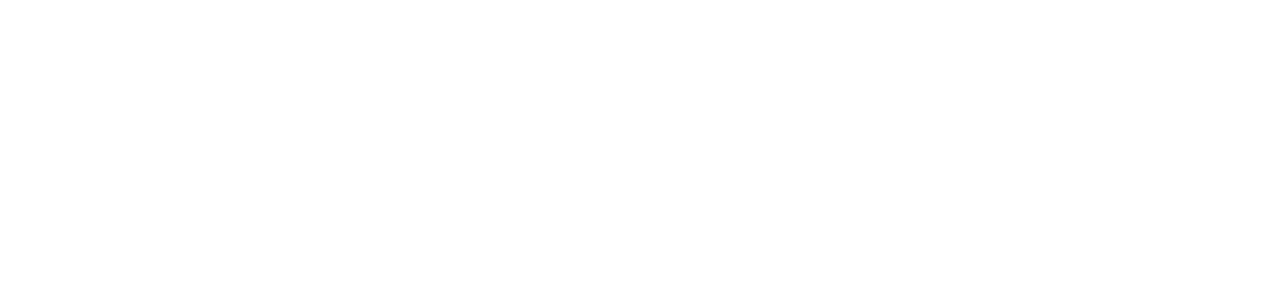
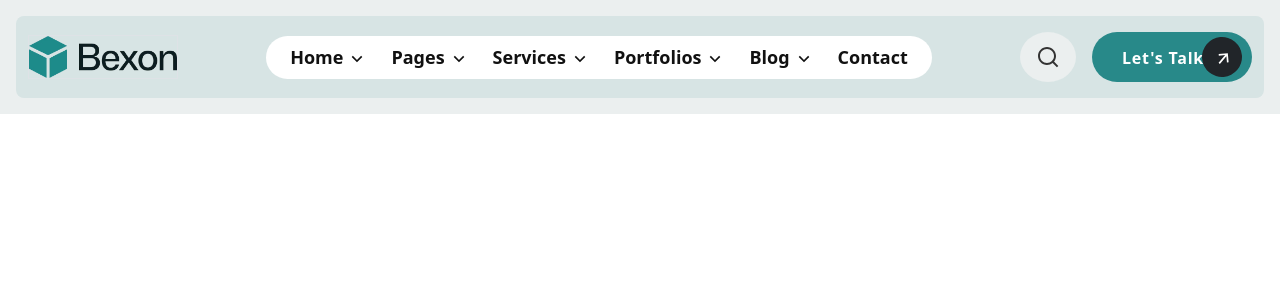
Before and after one commit to bhushanpatil288/bexon-react, a React (Vite) app: page / in a window 1280 px wide. Shown: the top 300 px of the page. Built offline with nearby package versions, Linux system fonts and the light colour scheme.

Commit message:
[add] - [header] - added basic navbar

```diff
--- a/package.json
+++ b/package.json
@@ -10,6 +10,7 @@
     "preview": "vite preview"
   },
   "dependencies": {
+    "@remixicon/react": "^4.9.0",
     "bootstrap": "^5.3.8",
     "react": "^19.1.1",
     "react-bootstrap": "^2.10.10",
--- a/src/App.jsx
+++ b/src/App.jsx
@@ -1,7 +1,10 @@
+import Header from "./components/header/Header"
 
 const App = () => {
   return (
-    <></>
+    <>
+      <Header />
+    </>
   )
 }
 
--- /dev/null
+++ b/src/components/common/ButtonCustom.jsx
@@ -0,0 +1,18 @@
+import { RiArrowRightLine } from "@remixicon/react"
+import "./css/ButtonCustom.css"
+
+const ButtonCustom = ({text}) => {
+  return (
+    <button className="overflow-hidden btn-custom d-flex gap-2 align-items-center justify-content-end position-relative">
+      <div>
+        <p className="m-1 ps-3 mt-2 text-1 fw-bold spacing-wide">{text}</p>
+        <p className="m-1 ps-3 mt-2 text-2 fw-bold spacing-wide">{text}</p>
+      </div>
+      <div className="bg-dark p-2 rounded-circle arrow">
+        <RiArrowRightLine size={20} />
+      </div>
+    </button>
+  )
+}
+
+export default ButtonCustom
--- /dev/null
+++ b/src/components/common/css/ButtonCustom.css
@@ -0,0 +1,46 @@
+/* button start */
+
+.btn-custom{
+  background-color: #288989;
+  color: #fff;
+  font-weight: 500;
+  padding: 5px 10px;
+  border: none;
+  border-radius: 50px;
+  transition: all 0.2s linear;
+  width: 160px;
+}
+
+.btn-custom:hover .arrow{
+  rotate: 0deg;
+}
+
+.arrow{
+  transition: all 0.2s linear;
+  height: 40px;
+  width: 40px;
+  rotate: -50deg;
+}
+
+.text-2{
+  position: absolute;
+  top: 6px;
+  left: 10px;
+  transition: all 0.2s linear;
+}
+.text-1{
+  position: absolute;
+  left: 10px;
+  bottom: -30px;
+  transition: all 0.2s linear;
+}
+
+.btn-custom:hover .text-2{
+  transform: translateY(-35px);
+}
+
+.btn-custom:hover .text-1{
+  transform: translateY(-38px);
+}
+
+/* button end */
--- /dev/null
+++ b/src/components/header/Header.jsx
@@ -0,0 +1,18 @@
+import Navbar from "./Navbar"
+import NavRight from "./NavRight"
+import Logo from "./Logo"
+import "./header.css"
+
+const Header = () => {
+  return (
+    <header className='container-fluid bg-custom-main p-3'>
+      <div className="bg-custom-hero container-fluid rounded-3 d-flex justify-content-between py-3 align-items-center">
+        <Logo />
+        <Navbar />
+        <NavRight />
+      </div>
+    </header>
+  )
+}
+
+export default Header
--- /dev/null
+++ b/src/components/header/Logo.jsx
@@ -0,0 +1,11 @@
+import { logo } from "../../constants/constants"
+
+const Logo = () => {
+  return (
+    <div className="d-flex align-items-center border logo-container">
+      <a href="#"><img src={logo} alt="bexon-logo" className="img-fluid" /></a>
+    </div>
+  )
+}
+
+export default Logo
--- /dev/null
+++ b/src/components/header/NavRight.jsx
@@ -0,0 +1,16 @@
+import { RiSearchLine } from "@remixicon/react"
+import ButtonCustom from "../common/ButtonCustom"
+
+const NavRight = () => {
+  return (
+     <div className="d-flex gap-3">
+        <div className="bg-custom-main px-3 d-flex justify-content-center align-items-center py-1 rounded-circle pointer">
+          <RiSearchLine />
+        </div>
+
+        <ButtonCustom text="Let's Talk" />
+      </div>
+  )
+}
+
+export default NavRight
--- /dev/null
+++ b/src/components/header/Navbar.jsx
@@ -0,0 +1,23 @@
+import { navItems } from "../../constants/constants"
+import { RiArrowDownSLine } from "@remixicon/react"
+
+const Navbar = () => {
+  return (
+    <nav>
+      <ul className="list-unstyled d-flex gap-4 bg-white p-2 px-4 rounded-5 mb-0">
+        {navItems.map((item, idx)=>{
+          return (
+          <li key={idx}>
+            <a className="text-decoration-none text-custom d-flex justify-content-center align-items-center gap-1" href={item.link}>
+              <p className="m-0">{item.name}</p>
+              {item.dropdown ? <p className="m-0"><RiArrowDownSLine size={20} /></p>: ''}
+            </a>
+          </li>
+          )
+        })}
+      </ul>
+    </nav>
+  )
+}
+
+export default Navbar
--- /dev/null
+++ b/src/components/header/header.css
@@ -0,0 +1,7 @@
+/* header start */
+
+.logo-container{
+  max-width: 150px;
+}
+
+/* header end */
--- /dev/null
+++ b/src/constants/constants.js
@@ -0,0 +1,36 @@
+import logo from "/images/primary-logo.webp"
+
+const navItems = [
+  {
+    name: "Home",
+    link: "#",
+    dropdown: true
+  },
+  {
+    name: "Pages",
+    link: "#",
+    dropdown: true
+  },
+  {
+    name: "Services",
+    link: "#",
+    dropdown: true
+  },
+  {
+    name: "Portfolios",
+    link: "#",
+    dropdown: true
+  },
+  {
+    name: "Blog",
+    link: "#",
+    dropdown: true
+  },
+  {
+    name: "Contact",
+    link: "#",
+    dropdown: false
+  }
+]
+
+export { logo, navItems }
--- a/src/index.css
+++ b/src/index.css
@@ -0,0 +1,55 @@
+@font-face {
+  font-family: "lausanne";
+  src: url("/font/Lausanne-500.woff2") format("woff2");
+  font-weight: 500;
+  font-style: normal;
+  font-display: swap;
+}
+@import url('https://fonts.googleapis.com/css2?family=Roboto:ital,wght@0,100..900;1,100..900&display=swap');
+
+body{
+  font-family: "Roboto", sans-serif;
+  color: #333 !important;
+}
+
+.bg-custom-main{
+  background-color: #EBEFEF;
+}
+
+.bg-custom-hero{
+  background-color: #D7E4E4;
+}
+
+.text-custom{
+  color: #111 !important;
+  font-weight: 600;
+  font-size: 18px;
+  transition: all 0.2s linear;
+}
+.text-custom:hover{
+  color: #777 !important;
+}
+
+.pointer{
+  cursor: pointer;
+}
+
+/* text styles start */
+
+.spacing-tight {
+  letter-spacing: -0.05em;
+}
+
+.spacing-normal {
+  letter-spacing: normal;
+}
+
+.spacing-wide {
+  letter-spacing: 0.05em;
+}
+
+.spacing-wider {
+  letter-spacing: 0.1rem;
+}
+
+/* text styles end */
```
Also changed, not shown: public/font/Lausanne-500.woff2 (added), 1 other file (tests, documents, lock files or other folders).
